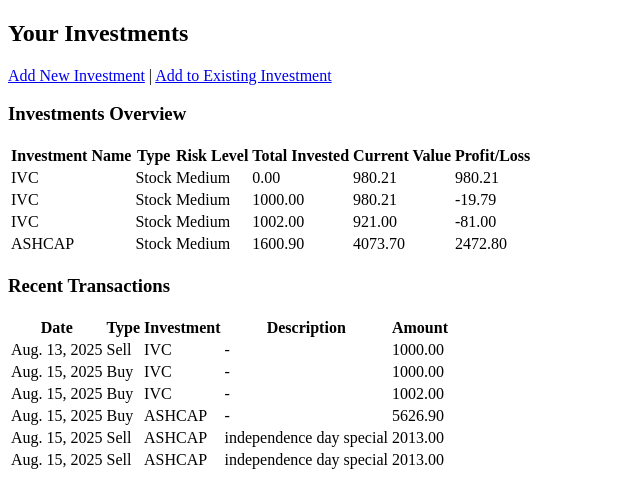
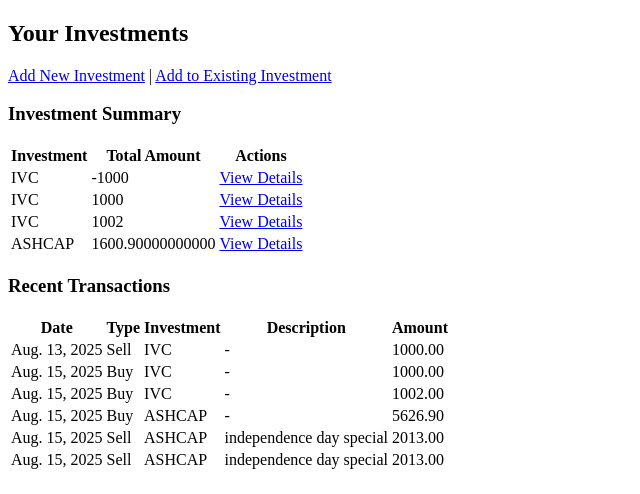
Before and after one commit to RajulBengani/Finance-Coach, a Django app: page /coach/investments/ in a window 1280 px wide. Shown: the part 152-646 px from the top of the page, without its empty margins (0-640 px from the left). Run offline with Django 5.2, Linux system fonts and the light colour scheme; data comes from the database, SQL or seed files in the repository; both versions use the stored data as it was after the commit.

Commit message:
Set the logic of buy and sell of stock

```diff
--- a/coach/templates/coach/investments.html
+++ b/coach/templates/coach/investments.html
@@ -9,44 +9,30 @@
 </p>
 
 {% if investments %}
-<h3>Investments Overview</h3>
+    <!-- Investment Summary -->
+    <h3>Investment Summary</h3>
     <table>
         <thead>
             <tr>
-            <th>Investment Name</th>
-            <th>Type</th>
-            <th>Risk Level</th>
-            <th>Total Invested</th>
-            <th>Current Value</th>
-            <th>Profit/Loss</th>
+                <th>Investment</th>
+                <th>Total Amount</th>
+                <th>Actions</th>
             </tr>
         </thead>
         <tbody>
             {% for investment in investments %}
             <tr class="clickable-row" data-href="{% url 'investment_details' investment.id %}">
                 <td>{{ investment.name }}</td>
-            <td>{{ investment.get_investment_type_display }}</td>
-            <td>{{ investment.get_risk_level_display }}</td>
-            <td>{{ investment.total_amount_invested }}</td>
+                <td>{{ investment.total_amount|default:0 }}</td>
                 <td>
-                {% if investment.current_value %}
-                    {{ investment.current_value }}
-                {% else %}
-                    N/A
-                {% endif %}
-            </td>
-            <td>
-                {% if investment.profit_loss %}
-                    {{ investment.profit_loss }}
-                {% else %}
-                    N/A
-                {% endif %}
+                    <a href="{% url 'investment_details' investment.id %}">View Details</a>
                 </td>
             </tr>
             {% endfor %}
         </tbody>
     </table>
 
+    <!-- Recent Transactions -->
     <h3>Recent Transactions</h3>
     <table>
         <thead>
@@ -60,6 +46,7 @@
         </thead>
         <tbody>
             {% for investment in investments %}
+                {% if investment.transactions.all %}
                     {% for txn in investment.transactions.all %}
                     <tr>
                         <td>{{ txn.date }}</td>
@@ -69,18 +56,19 @@
                         <td>{{ txn.amount }}</td>
                     </tr>
                     {% endfor %}
-        {% endfor %}
-        {% if investments|length == 0 %}
+                {% else %}
                     <tr>
-            <td colspan="5">No transactions found.</td>
+                        <td colspan="5">No transactions found for {{ investment.name }}.</td>
                     </tr>
                 {% endif %}
+            {% endfor %}
         </tbody>
     </table>
 
 {% else %}
     <p>You have no investments yet. Start by <a href="{% url 'add_investment' %}">adding your first investment</a>!</p>
 {% endif %}
+
 <script>
 document.addEventListener("DOMContentLoaded", function() {
     document.querySelectorAll(".clickable-row").forEach(function(row) {
--- a/coach/views.py
+++ b/coach/views.py
@@ -2,7 +2,7 @@ from django.shortcuts import render, redirect, get_object_or_404
 from .forms import TransactionForm, TransactionFilterForm, NewInvestmentForm, AddToExistingInvestmentForm
 from .models import Transaction, Category, Investment, InvestmentTransaction
 from django.contrib import messages
-from django.db.models import Sum, Prefetch
+from django.db.models import Sum, Prefetch, Case, When, F, DecimalField
 # Create your views here.
 def home(request):
     total_income = Transaction.objects.filter(type='income').aggregate(Sum('amount'))['amount__sum'] or 0
@@ -67,9 +67,20 @@ def investments(request):
     investments = Investment.objects.prefetch_related(
         Prefetch(
             'transactions',
-            queryset=InvestmentTransaction.objects.order_by('-date')
+            queryset=InvestmentTransaction.objects.only(
+                'id', 'date', 'transaction_type', 'description', 'amount'
+            ).order_by('-date')
         )
-    ).order_by('-date_created')  # use 'date_created' instead of 'date'
+    ).annotate(
+        total_amount=Sum(
+            Case(
+                When(transactions__transaction_type='buy', then=F('transactions__amount')),
+                When(transactions__transaction_type='sell', then=-F('transactions__amount')),
+                default=0,
+                output_field=DecimalField()
+            )
+        )
+    ).order_by('-date_created')
 
     return render(request, 'coach/investments.html', {'investments': investments})
 
```
Also changed, not shown: db.sqlite3. Lines whose indentation alone changed are shown as unchanged.
